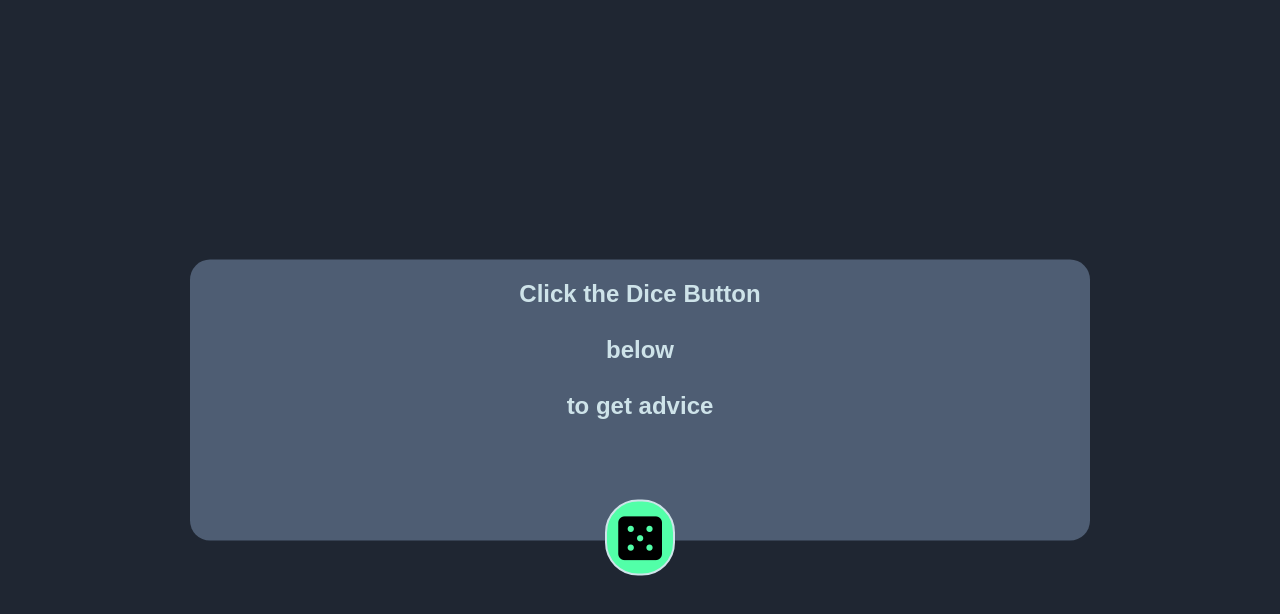
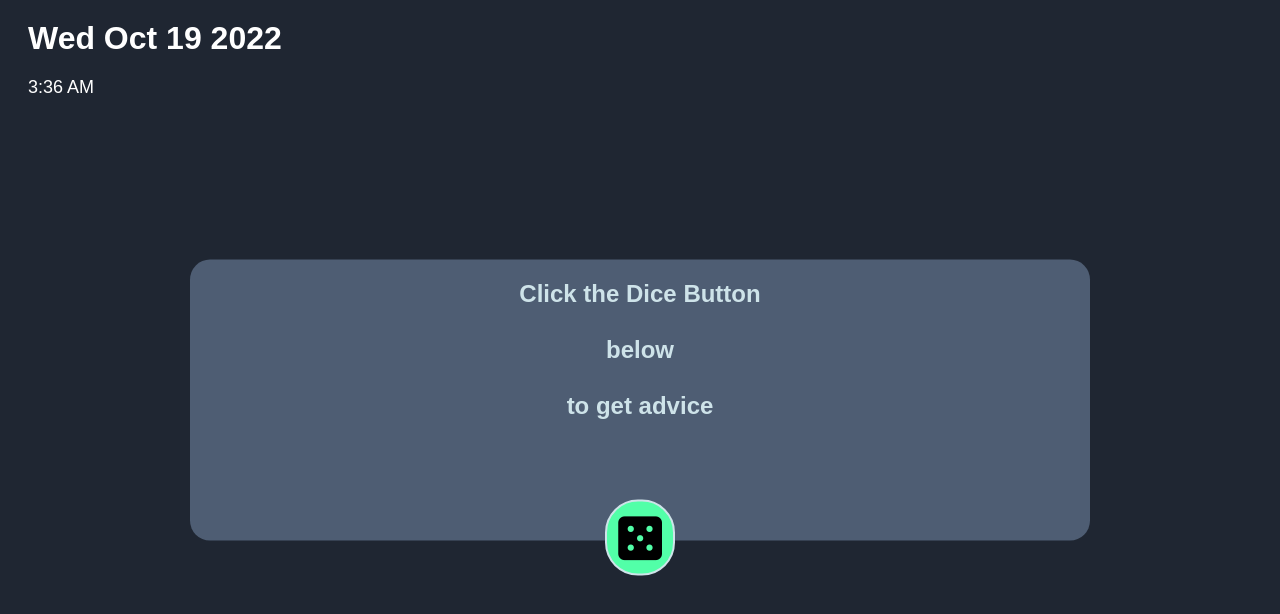
Before and after one commit to ocrearyy/advice-generator-app, a website: page index.html in a window 1280 px wide. Drawn offline with nearby package versions, Linux system fonts and the light colour scheme.

Commit message:
add date and time

```diff
--- a/app.js
+++ b/app.js
@@ -45,3 +45,17 @@ diceBtn.addEventListener('click', () => {
 
 
 });
+
+
+
+//date and time
+const getDate = new Date().toDateString();
+let displayDateInBrowser = document.querySelector('#date');
+displayDateInBrowser.innerHTML = getDate;
+displayDateInBrowser.className = 'date';
+
+let today = new Date();
+const getTime = today.toLocaleString('en-US', { hour: 'numeric', minute: 'numeric',  hour12: true });
+let displayTimeInBrowser = document.querySelector('#time');
+displayTimeInBrowser.innerHTML = getTime;
+displayTimeInBrowser.className = 'time';
--- a/index.html
+++ b/index.html
@@ -8,7 +8,8 @@
 <script src="https://kit.fontawesome.com/030a66e167.js" crossorigin="anonymous"></script>
 </head>
 <body>
-
+<h1 id="date"> </h1>
+<p id="time"></p>
   <section id="advice-container">
 
     <div id="static">
--- a/style.css
+++ b/style.css
@@ -120,6 +120,17 @@ text-align: center;
   font-size: 20px;
 }
 
+
+.date {
+  color: white;
+  margin: 20px;
+}
+
+.time {
+  color: white;
+  margin: 20px;
+  font-size: large;
+}
 /* desktop ..................................................................................... */
 
 @media screen and (min-width: 720px) {
```
